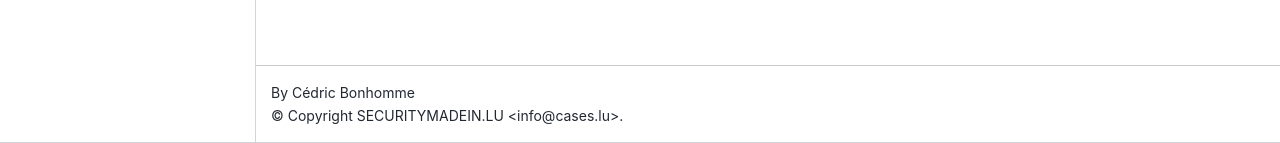
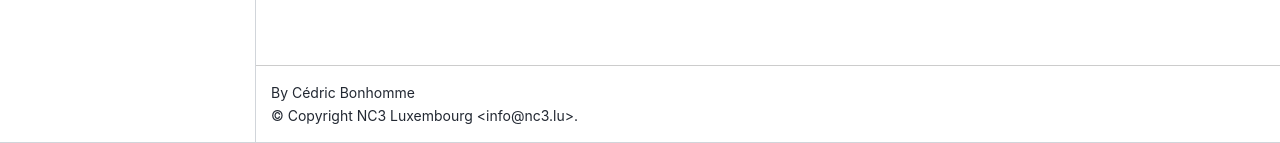
Before and after one commit to NC3-LU/PyMOSP, a Sphinx documentation site: the page built from docs/index.rst, in a window 1280 px wide. Shown: the part 757-900 px from the top of the page. Built offline with Sphinx 7.4.7 and the Sphinx Book theme 1.1.4, drawn with Linux system fonts in a browser that asks for light colours; part of the change alters nothing that is shown.

Commit message:
Renamed strings with CASES to NC3.

```diff
--- a/docs/conf.py
+++ b/docs/conf.py
@@ -18,7 +18,7 @@
 # -- Project information -----------------------------------------------------
 
 project = 'PyMOSP'
-copyright = "SECURITYMADEIN.LU <info@cases.lu>"
+copyright = "NC3 Luxembourg <info@nc3.lu>"
 author = "Cédric Bonhomme <cedric@cedricbonhomme.org>"
 
 # The full version, including alpha/beta/rc tags
@@ -69,10 +69,10 @@ html_theme = 'sphinx_book_theme'
 
 html_theme_options = {
     "path_to_docs": "docs",
-    "repository_url": "https://github.com/CASES-LU/MOSP",
+    "repository_url": "https://github.com/NC3-LU/MOSP",
     # "repository_branch": "gh-pages",  # For testing
     "launch_buttons": {
-        "binderhub_url": "https://github.com/CASES-LU/MOSP",
+        "binderhub_url": "https://github.com/NC3-LU/MOSP",
     },
     "use_edit_page_button": True,
     "use_issues_button": True,
--- a/docs/index.rst
+++ b/docs/index.rst
@@ -7,7 +7,7 @@ Welcome to PyMOSP's documentation!
 ==================================
 
 This document is intended to be a presentation and a user guide to
-`PyMOSP <https://github.com/CASES-LU/PyMOSP>`_.
+`PyMOSP <https://github.com/NC3-LU/PyMOSP>`_.
 
 .. toctree::
    :maxdepth: 2
```
